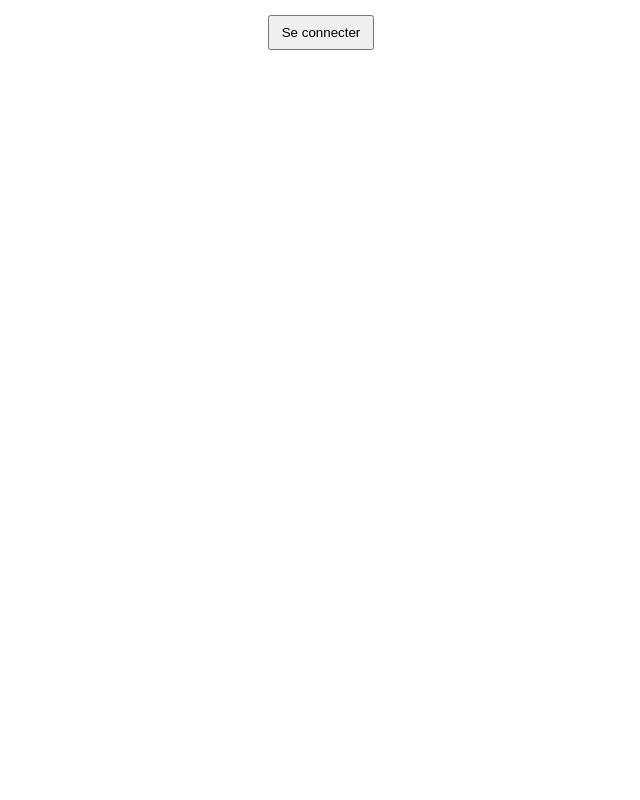
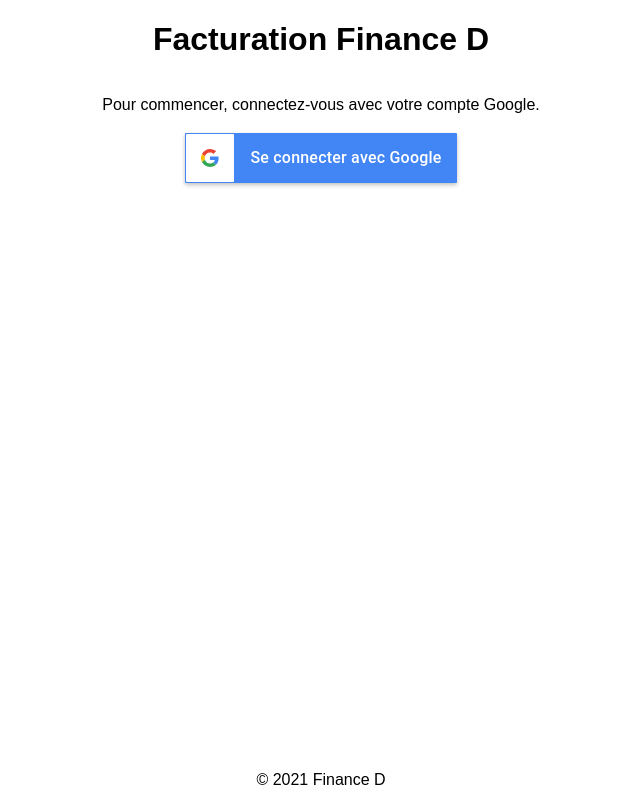
Before and after one commit to idurar/finance-d-invoicing-firebase, a website with bundled scripts: page public/index.html in a window 1280 px wide. Shown: the whole page, without its empty margins (319-959 px from the left). Built offline with nearby package versions, Linux system fonts and the light colour scheme; some packages are replaced by stand-ins of ours; no server answers.

Commit message:
Ran reformat Linter and added a google-sign-in-button.css file

```diff
--- a/public/index.html
+++ b/public/index.html
@@ -5,15 +5,41 @@
   <link rel='icon' href='/favicon.ico' />
   <meta name='viewport' content='width=device-width, initial-scale=1' />
   <meta name='description' content='Web site created using create-snowpack-app' />
-  <link rel='stylesheet' type='text/css' href='/index.css' />
   <title>Finance D - Facturation</title>
 </head>
-<body>
+<body class='flex-col'>
 <noscript>You need to enable JavaScript to run this app.</noscript>
 <script type='module' src='/dist/index.js'></script>
 
-<div id='whenSignedOut' class='flex-row flex-center'>
-  <button id='signInBtn' style='display: none;'>Se connecter</button>
+<div id='whenSignedOut' class='flex-col flex-center'>
+  <h1>Facturation Finance D</h1>
+  <p>Pour commencer, connectez-vous avec votre compte Google.</p>
+  <div id='signInBtn' class='googleSignInButton_ no-select'
+       style='display: none;height:50px;'>
+    <div class='googleSignInButton_ContentWrapper'>
+      <div class='googleSignInButton_Icon' style='padding:15px'>
+        <div style='width:18px;height:18px;'>
+          <svg version='1.1' xmlns='http://www.w3.org/2000/svg' width='18px' height='18px' viewBox='0 0 48 48'
+               class='googleSignInButton_Svg'>
+            <g>
+              <path fill='#EA4335'
+                    d='M24 9.5c3.54 0 6.71 1.22 9.21 3.6l6.85-6.85C35.9 2.38 30.47 0 24 0 14.62 0 6.51 5.38 2.56 13.22l7.98 6.19C12.43 13.72 17.74 9.5 24 9.5z'></path>
+              <path fill='#4285F4'
+                    d='M46.98 24.55c0-1.57-.15-3.09-.38-4.55H24v9.02h12.94c-.58 2.96-2.26 5.48-4.78 7.18l7.73 6c4.51-4.18 7.09-10.36 7.09-17.65z'></path>
+              <path fill='#FBBC05'
+                    d='M10.53 28.59c-.48-1.45-.76-2.99-.76-4.59s.27-3.14.76-4.59l-7.98-6.19C.92 16.46 0 20.12 0 24c0 3.88.92 7.54 2.56 10.78l7.97-6.19z'></path>
+              <path fill='#34A853'
+                    d='M24 48c6.48 0 11.93-2.13 15.89-5.81l-7.73-6c-2.15 1.45-4.92 2.3-8.16 2.3-6.26 0-11.57-4.22-13.47-9.91l-7.98 6.19C6.51 42.62 14.62 48 24 48z'></path>
+              <path fill='none' d='M0 0h48v48H0z'></path>
+            </g>
+          </svg>
+        </div>
+      </div>
+      <span class='googleSignInButton_Contents' style='font-size:16px;line-height:48px;'>
+        <span id='googleSignInButton_Text'>Se connecter avec Google</span>
+      </span>
+    </div>
+  </div>
 </div>
 
 <div id='whenSignedIn' style='display: none;'>
@@ -63,5 +89,9 @@
   </section>
 </div>
 
+<footer class='flex-col flex-center'>
+  <div>© <span id='copyright-year'></span> Finance D</div>
+</footer>
+
 </body>
 </html>
--- a/src/index.js
+++ b/src/index.js
@@ -1,11 +1,15 @@
-'use strict';
+"use strict";
 
-import { firebaseInit } from './firebase/firebaseConfig';
-import { registerAuthStateListener } from './firebase/firebaseAuthService';
+import "./styles/index.css";
+import "./styles/google-sign-in-button.css";
 
+import { firebaseInit } from "./firebase/firebaseConfig";
+import { registerAuthStateListener } from "./firebase/firebaseAuthService";
 
 window.onload = () => {
   firebaseInit();
   registerAuthStateListener();
+};
 
-};
+const year = document.getElementById("copyright-year");
+year.textContent = new Date().getFullYear().toString();
--- a/src/invoice/invoice.js
+++ b/src/invoice/invoice.js
@@ -1,6 +1,6 @@
-'use strict';
+"use strict";
 
-import { clientName } from './client-name';
+import { clientName } from "./client-name";
 
 export const invoice = {
   clientName,
--- /dev/null
+++ b/src/styles/google-sign-in-button.css
@@ -0,0 +1,63 @@
+/*https://developers.google.com/identity/sign-in/web/build-button*/
+.googleSignInButton_ {
+  border-radius: 1px;
+  box-shadow: 0 2px 4px 0 rgba(0, 0, 0, .25);
+  box-sizing: border-box;
+  transition: background-color .218s, border-color .218s, box-shadow .218s;
+  background-image: none;
+  margin: 3px;
+  outline: none;
+  position: relative;
+  text-align: center;
+  vertical-align: middle;
+  white-space: nowrap;
+  background-color: #4285f4;
+  border: none;
+  color: #fff;
+  height: 50px;
+  min-width: 240px;
+}
+
+.googleSignInButton_:hover,
+.googleSignInButton_:focus {
+  cursor: pointer;
+  box-shadow: 0 0 3px 3px rgba(66, 133, 244, .3);
+}
+
+.googleSignInButton_:active {
+  box-shadow: 0 2px 4px 0 rgba(0, 0, 0, .25);
+  background-color: #3367d6;
+}
+
+.googleSignInButton_ContentWrapper {
+  text-align: center;
+  white-space: nowrap;
+  color: #fff;
+  height: 100%;
+  width: 100%;
+  border: 1px solid transparent;
+}
+
+.googleSignInButton_Icon {
+  text-align: center;
+  white-space: nowrap;
+  color: #fff;
+  float: left;
+  background-color: #fff;
+  border-radius: 1px;
+  padding: 15px;
+}
+
+.googleSignInButton_Contents {
+  text-align: center;
+  white-space: nowrap;
+  color: #fff;
+  font-family: Roboto, Arial, sans-serif;
+  font-weight: 500;
+  letter-spacing: .21px;
+  margin-left: 15px;
+  margin-right: 15px;
+  vertical-align: top;
+  font-size: 16px;
+  line-height: 48px;
+}
--- a/public/index.css
+++ b/src/styles/index.css
@@ -3,10 +3,17 @@ body {
   font-family: Arial, sans-serif;
   margin: 0;
   padding: 0;
+  height: 100vh;
+  justify-content: space-between;
 }
 
 section:not(:first-of-type) {
   margin-top: 50px;
+}
+
+footer {
+  /*width: 100%;*/
+  padding: .67em;
 }
 
 button {
@@ -35,6 +42,10 @@ button {
   justify-content: space-between;
 }
 
+.no-select {
+  user-select: none;
+}
+
 #app-menu__top {
   background-color: #039be5;
 }
```
Also changed, not shown: snowpack.config.js (+10 -5 lines), src/firebase/firebaseAuthService.js (+11 -12 lines), src/firebase/firebaseConfig.js (+14 -15 lines), src/firebase/firebaseDbService.js (+11 -10 lines), src/invoice/client-name.js (+4 -4 lines), src/state/handleLoginStateChange.js (+17 -28 lines).
